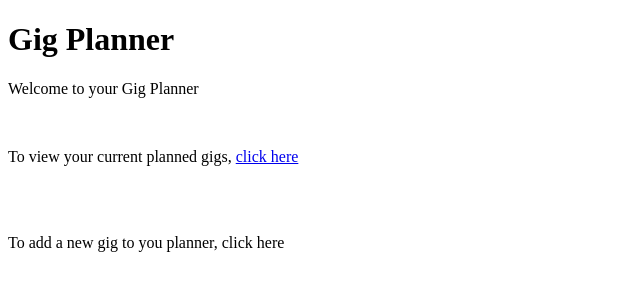
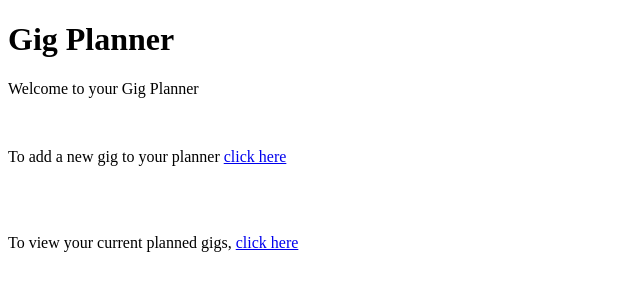
Before and after one commit to Marbul83/gig_planner, a Flask app: page / in a window 1280 px wide. Shown: the part 26-326 px from the top of the page, without its empty margins (0-640 px from the left). Run offline with Flask 2, Linux system fonts and the light colour scheme.

Commit message:
bands page

```diff
--- a/application/routes.py
+++ b/application/routes.py
@@ -27,7 +27,7 @@ def add_band():
 
 	else:
 		print(form.errors)
-	return render_template('home.html', title='Add Band', form=form)
+	return render_template('add_band.html', title='Add Band', form=form)
 
 
 @app.route('/add_venue', methods=['GET', 'POST'])
--- a/application/templates/home.html
+++ b/application/templates/home.html
@@ -3,9 +3,10 @@
     <h1>Gig Planner</h1>
     <p>Welcome to your Gig Planner</p>
     <br>
-    <p>To view your current planned gigs, <a href="planner.html">click here</a></p>
+    <p>To add a new gig to your planner <a href="add_band.html">click here</a></p>
     <br>
     <br>
-    <p>To add a new gig to you planner, click here</p>
+    <p>To view your current planned gigs, <a href="planner.html">click here</a></p>
+
 
 {% endblock body_content %}
```
